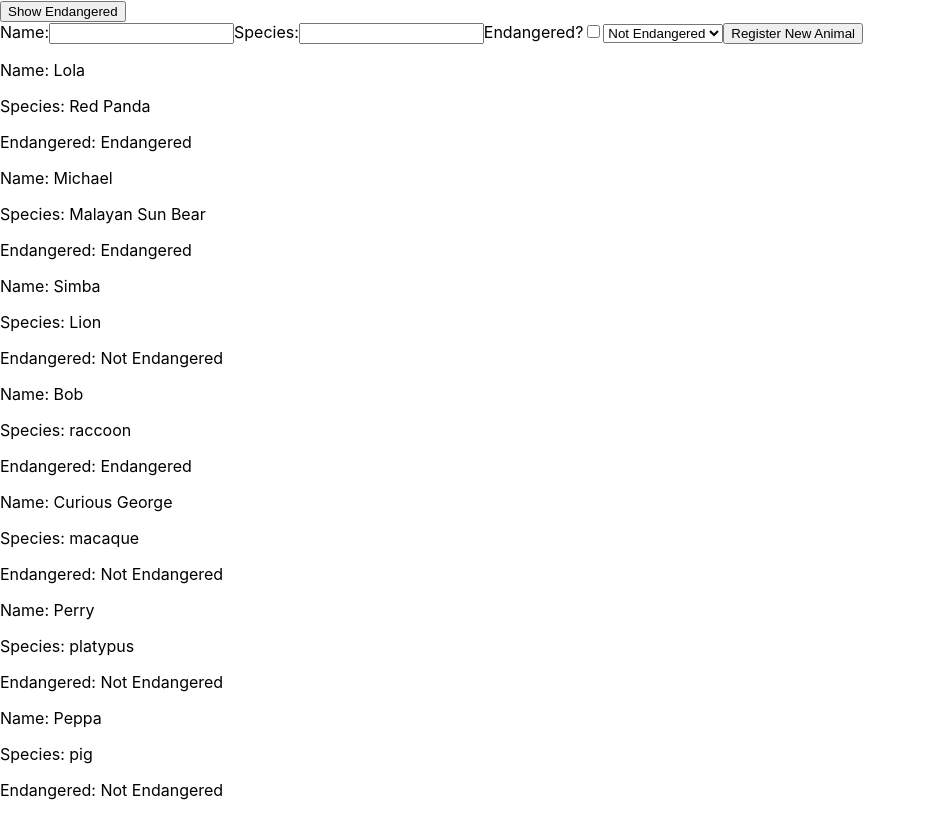
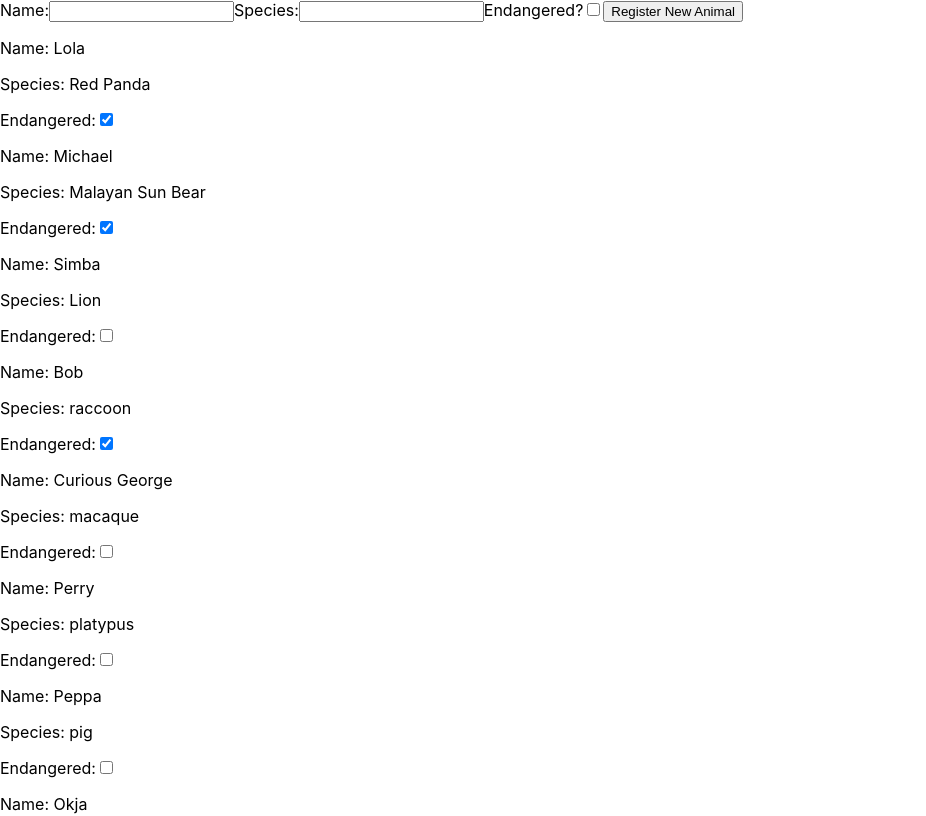
Before and after one commit to mlmason11/071023-ph2-post-patch-delete, a React (Create React App) app: page / in a window 1280 px wide. Shown: the top 816 px of the page, without its empty margins (0-926 px from the left). Built offline with nearby package versions, Linux system fonts and the light colour scheme; data requests are answered from the project's data file.

Commit message:
prepare functionality for lecture

```diff
--- a/src/components/AnimalCard.jsx
+++ b/src/components/AnimalCard.jsx
@@ -1,11 +1,21 @@
 function AnimalCard({ animal }) {
+
+    function handleChangeEndangered(event) {
+      console.log("Attempting to change endangered")
+    }
 
     return (
         <div>
 
             <p>Name: { animal.name }</p>
+
             <p>Species: { animal.species }</p>
-            <p>Endangered: {animal.endangered ? "Endangered" : "Not Endangered"}</p>
+
+            <p>Endangered:
+                <input type="checkbox"
+                checked={animal.endangered}
+                onChange={ handleChangeEndangered } />
+            </p>
 
         </div>
     )
--- a/src/components/AnimalCollection.jsx
+++ b/src/components/AnimalCollection.jsx
@@ -4,12 +4,13 @@ import AnimalForm from './AnimalForm'
 
 function AnimalCollection() {
 
-    // --- STATE --- //
+
+    // STATE //
 
     const [animals, setAnimals] = useState([])
-    const [filterEndangered, setFilterEndangered] = useState(false)
 
-    // --- FETCH / USEEFFECT --- //
+
+    // EFFECTS //
 
     useEffect(() => {
         fetch('http://localhost:3000/animals')
@@ -17,28 +18,20 @@ function AnimalCollection() {
         .then( fetchedData => setAnimals(fetchedData) )
     }, [])
 
-    // --- CALLBACK FUNCTIONS --- //
 
-    function addAnimal( newAnimal ) {
-        setAnimals( [ ...animals, newAnimal ] )
-    }
+    // CALLBACK FUNCTIONS //
 
-    function toggleFilterEndangered() {
-        setFilterEndangered( !filterEndangered )
-    }
+    /* We'll add some callback functions here */
 
-    // --- RENDER --- //
 
-    const filteredAnimals = filterEndangered ? animals.filter(animal => animal.endangered) : animals
+    // RENDER //
 
     return (
         <div>
 
-            <button onClick={ toggleFilterEndangered }>Show { filterEndangered ? "All" : "Endangered" }</button>
+            <AnimalForm />
 
-            <AnimalForm addAnimal={addAnimal} />
-
-            { filteredAnimals.map(animal => <AnimalCard key={animal.id} animal={animal} />) }
+            { animals.map(animal => <AnimalCard key={animal.id} animal={animal} />) }
 
         </div>
     )
--- a/src/components/AnimalForm.jsx
+++ b/src/components/AnimalForm.jsx
@@ -1,51 +1,40 @@
 import { useState } from 'react'
 
-function AnimalForm({ addAnimal }) {
+function AnimalForm() {
 
-    // --- STATE --- //
+
+    // STATE //
 
     const [name, setName] = useState('')
     const [species, setSpecies] = useState('')
     const [endangered, setEndangered] = useState(false)
 
-    // --- CALLBACK FUNCTIONS --- //
+
+    // EVENTS //
 
     const handleChangeName = (event) => setName(event.target.value)
 
-    function handleChangeSpecies(event) {
-        setSpecies(event.target.value)
-    }
+    const handleChangeSpecies = (event) => setSpecies(event.target.value)
 
-    const handleChangeDropdown = (event) => setEndangered(event.target.value === "true" ? true : false)
-
+    const toggleEndangered = () => setEndangered(!endangered)
 
     function handleSubmitAnimal(e) {
         e.preventDefault()
 
-        const OPTIONS = {
-            method: 'POST',
-            headers: {
-                'Accept': 'application/json',
-                'Content-Type': 'application/json'
-            },
-            body: JSON.stringify({
-                name, species, endangered
-            })
-        }
+        resetForm()
+    }
 
-        fetch('http://localhost:3000/animals', OPTIONS)
-        .then( res => res.json() )
-        .then( newAnimalData => {
-            addAnimal(newAnimalData)
-        } )
 
+    // HELPER FUNCTIONS //
+
+    function resetForm() {
         setName('')
         setSpecies('')
         setEndangered(false)
     }
 
 
-    // --- RENDER --- //
+    // RENDER //
 
     return (
         <form onSubmit={ handleSubmitAnimal }>
@@ -57,12 +46,7 @@ function AnimalForm({ addAnimal }) {
             <input type="text" name="species" onChange={ handleChangeSpecies } value={species} />
 
             <label htmlFor="endangered">Endangered?</label>
-            <input type="checkbox" onChange={ () => setEndangered(!endangered) } checked={endangered} />
-
-            <select onChange={ handleChangeDropdown } value={endangered} >
-                <option value={true}>Endangered</option>
-                <option value={false}>Not Endangered</option>
-            </select>
+            <input type="checkbox" onChange={ toggleEndangered } checked={endangered} />
 
             <input type="submit" value="Register New Animal" />
 
--- a/src/index.js
+++ b/src/index.js
@@ -4,6 +4,4 @@ import './index.css';
 import App from './components/App';
 
 const root = ReactDOM.createRoot(document.getElementById('root'));
-root.render(
-    <App />
-);
+root.render( <App /> );
```
Also changed, not shown: src/components/App.jsx (renamed from src/components/App.js, +0 -10 lines), 1 other file (tests, documents, lock files or other folders).
